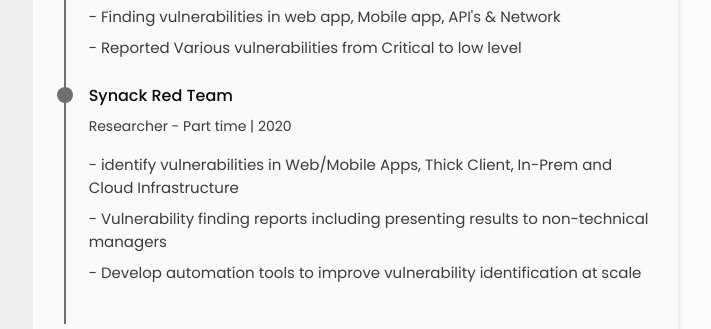
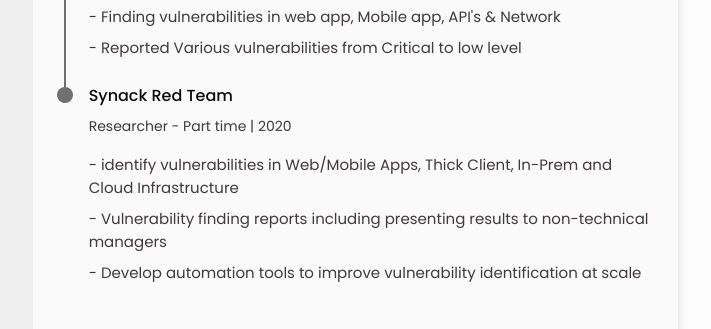
Before and after one commit to 0x3n0/Whoami, a plain HTML site: page index.html in a window 1280 px wide. Shown: the part 222-551 px from the top of the page, 446-1157 px from the left. Drawn offline with nearby package versions, Linux system fonts and the light colour scheme.

Commit message:
Update index.html

```diff
--- a/index.html
+++ b/index.html
@@ -249,7 +249,7 @@
                           <div class="experience__content">
                             <div class="experience__time">
                               <span class="experience__rounder"></span>
-                              <span class="experience__line"></span>
+                              <!--<span class="experience__line"></span>-->
                             </div>
 
                             <div class="experience__data bd-grid">
```
